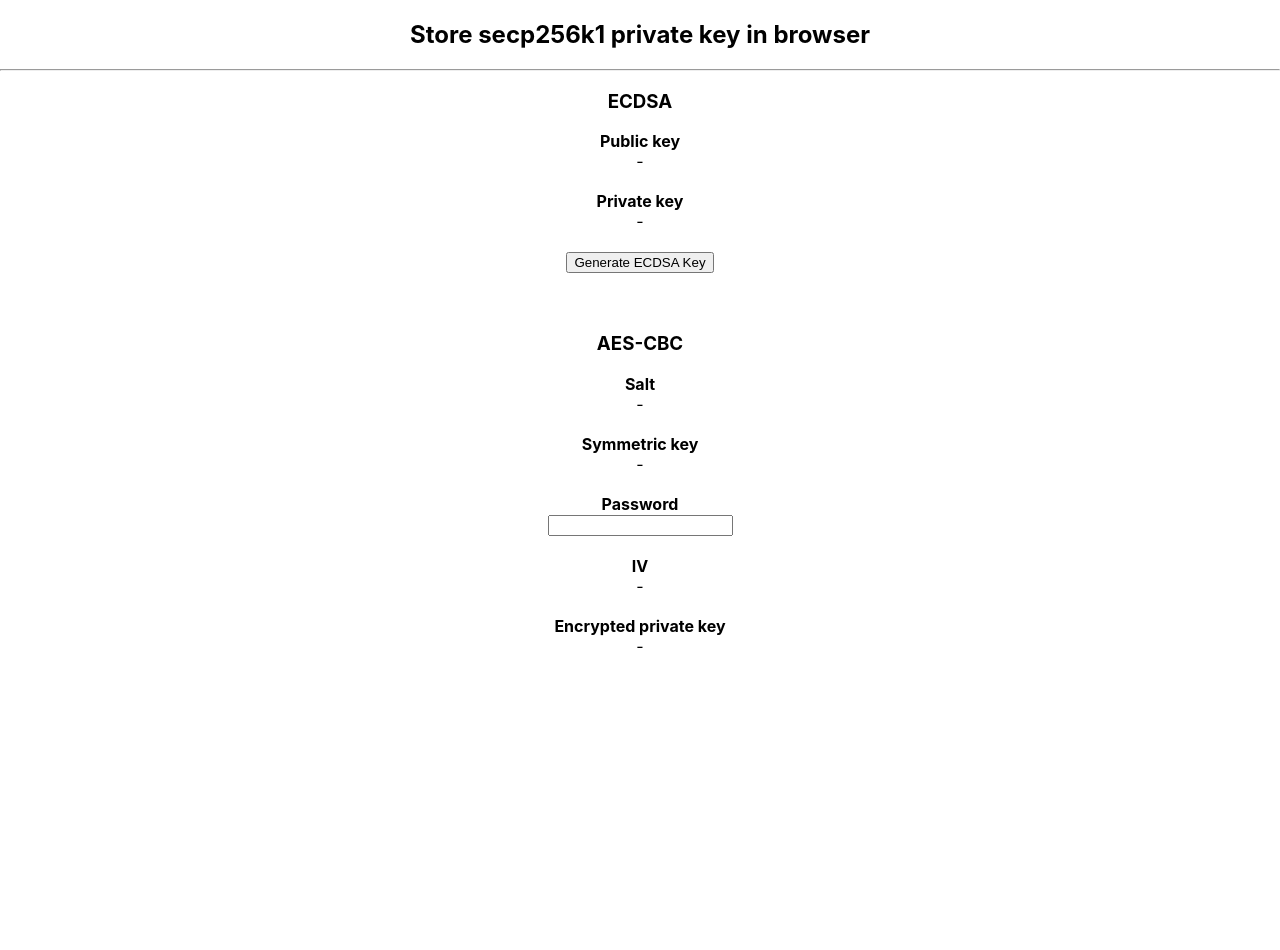
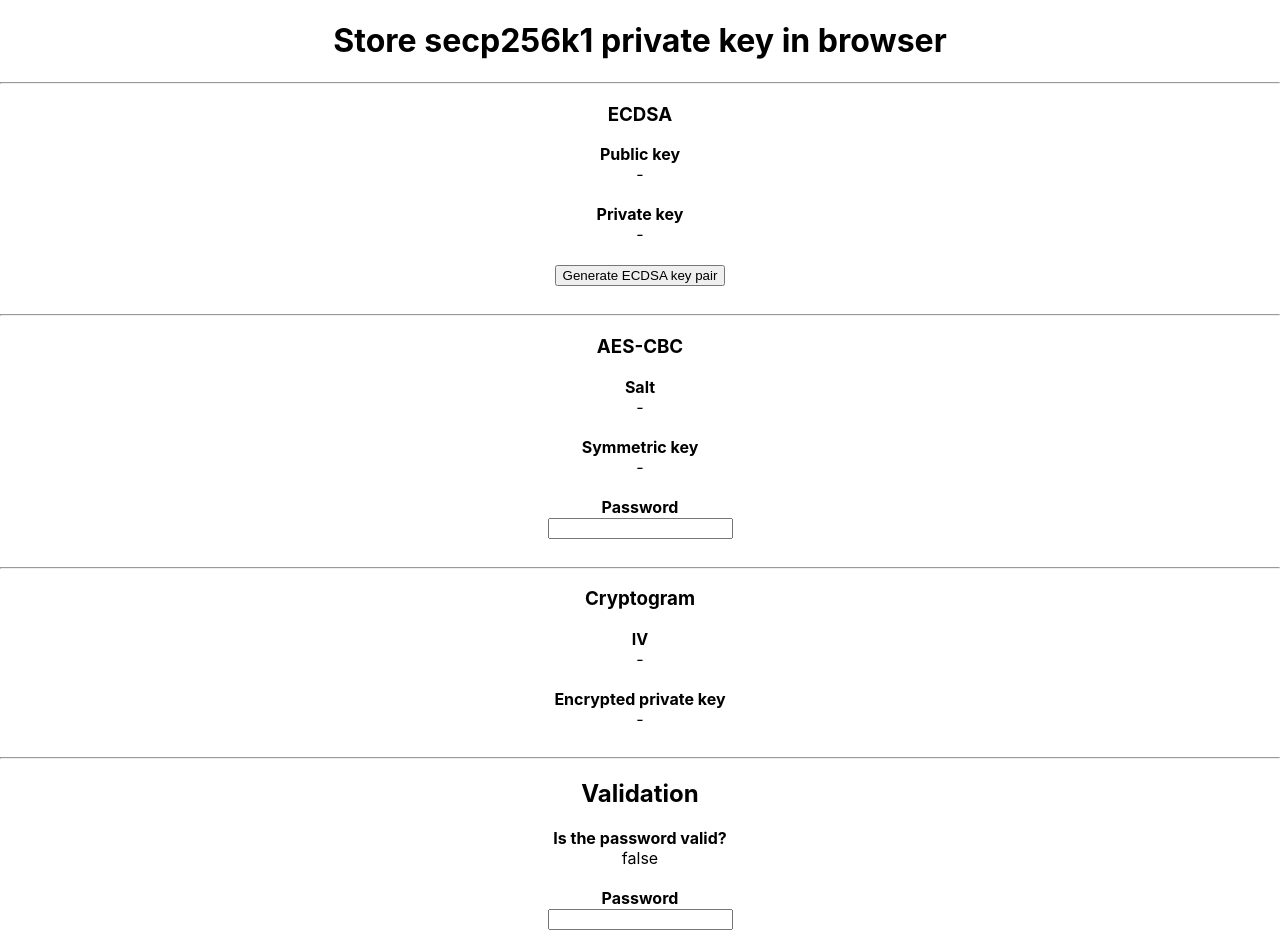
Before and after one commit to negu63/store-secp256k1-key, a React (Create React App) app: page / in a window 1280 px wide. Before the commit the page ends 800 px from the top, so only its background shows below. Built offline with nearby package versions, Linux system fonts and the light colour scheme; the HTML template or start-up script is replaced by a standard one.

Commit message:
Edit Layout

```diff
--- a/src/App.tsx
+++ b/src/App.tsx
@@ -1,136 +1,27 @@
-import { useCallback, useEffect, useState } from "react";
-import * as secp from "@noble/secp256k1";
-import * as bcrypt from "bcryptjs";
-import { Buffer } from "buffer";
+import { RecoilRoot } from "recoil";
+import ECDSA from "./components/ecdsa";
+import AES from "./components/aes";
+import Cryptogram from "./components/cryptogram";
+import Validation from "./components/validation";
 
 function App() {
-  const [publicKey, setPublicKey] = useState("-");
-  const [privateKey, setPrivateKey] = useState("-");
-  const [salt, setSalt] = useState("-");
-  const [symmetricKey, setSymmetricKey] = useState("-");
-  const [iv, setIV] = useState("-");
-  const [encryptedKey, setEncryptedKey] = useState("-");
-
-  const encryptPrivateKey = useCallback(async () => {
-    const key = await crypto.subtle.importKey(
-      "raw",
-      Buffer.from(symmetricKey, "hex"),
-      { name: "AES-CBC" },
-      false,
-      ["encrypt", "decrypt"]
-    );
-
-    setEncryptedKey(
-      await crypto.subtle
-        .encrypt(
-          { name: "AES-CBC", iv: Buffer.from(iv, "hex") },
-          key,
-          Buffer.from(privateKey, "hex")
-        )
-        .then(function (encrypted) {
-          console.log(encrypted);
-          return Buffer.from(encrypted).toString("hex");
-        })
-    );
-  }, [privateKey, symmetricKey, iv]);
-
-  function generateECDSAKey() {
-    const privateKey = secp.utils.randomPrivateKey();
-
-    setPublicKey(secp.utils.bytesToHex(secp.getPublicKey(privateKey, true)));
-    setPrivateKey(secp.utils.bytesToHex(privateKey));
-  }
-
-  function generateSymmetricKey(e: React.ChangeEvent<HTMLInputElement>) {
-    if (privateKey !== "-") {
-      bcrypt.genSalt(10, function (err, salt) {
-        setSalt(salt);
-
-        bcrypt.hash(e.target.value, salt, async function (err, hash) {
-          setSymmetricKey(
-            secp.utils.bytesToHex(await secp.utils.sha256(Buffer.from(hash)))
-          );
-        });
-      });
-    }
-  }
-
-  async function generateIV() {
-    setIV(
-      Buffer.from(crypto.getRandomValues(new Uint8Array(16))).toString("hex")
-    );
-  }
-
-  useEffect(() => {
-    if (privateKey !== "-" && symmetricKey !== "-") {
-      generateIV();
-    }
-  }, [privateKey, symmetricKey]);
-
-  useEffect(() => {
-    if (iv !== "-") {
-      encryptPrivateKey();
-    }
-  }, [iv, encryptPrivateKey]);
-
   return (
     <>
-      <h2>Store secp256k1 private key in browser</h2>
-      <hr />
-      <h3>ECDSA</h3>
-      <div>
-        <div>
-          <b>Public key</b>
-        </div>
-        <div>{publicKey}</div>
-        <br />
-        <div>
-          <b>Private key</b>
-        </div>
-        <div>{privateKey}</div>
-        <br />
-        <input
-          type="button"
-          value="Generate ECDSA Key"
-          onClick={generateECDSAKey}
-        />
-        <br />
-        <br />
-        <br />
+      <RecoilRoot>
+        <h1>Store secp256k1 private key in browser</h1>
+        <hr />
+        <h3>ECDSA</h3>
+        <ECDSA />
+        <hr />
         <h3>AES-CBC</h3>
-        <div>
-          <b>Salt</b>
-        </div>
-        <div>{salt}</div>
-        <br />
-        <div>
-          <b>Symmetric key</b>
-        </div>
-        <div>{symmetricKey}</div>
-        <br />
-        <label htmlFor="password">
-          <div>
-            <b>Password</b>
-          </div>
-          <input
-            type="password"
-            name="password"
-            id="password"
-            onChange={generateSymmetricKey}
-          />
-        </label>
-        <br />
-        <br />
-        <div>
-          <b>IV</b>
-        </div>
-        <div>{iv}</div>
-        <br />
-        <div>
-          <b>Encrypted private key</b>
-        </div>
-        <div>{encryptedKey}</div>
-      </div>
+        <AES />
+        <hr />
+        <h3>Cryptogram</h3>
+        <Cryptogram />
+        <hr />
+        <h2>Validation</h2>
+        <Validation />
+      </RecoilRoot>
     </>
   );
 }
```
